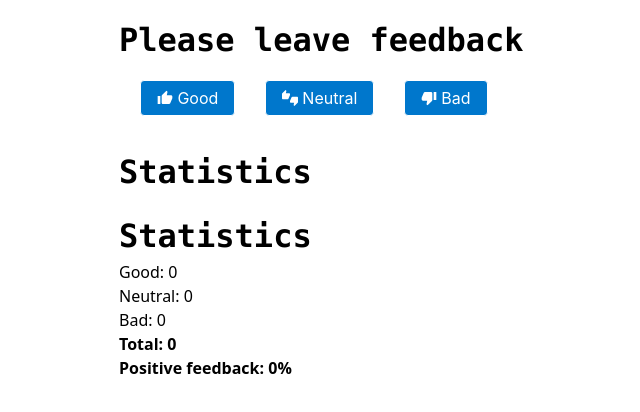
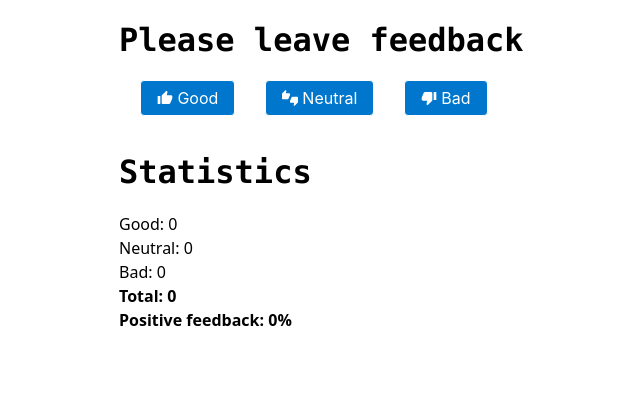
Before and after one commit to svmoskalyov/rhw-02-feedback, a React (Create React App) app: page / in a window 1280 px wide. Shown: the top 412 px of the page, without its empty margins (311-951 px from the left). Built offline with nearby package versions, Linux system fonts and the light colour scheme.

Commit message:
Update Statistics.jsx

```diff
--- a/src/components/Statistics/Statistics.jsx
+++ b/src/components/Statistics/Statistics.jsx
@@ -1,4 +1,4 @@
-import { Title, SubTitle, TotalTitle } from './Statistics.styled';
+import { SubTitle, TotalTitle } from './Statistics.styled';
 
 export const Statistics = ({
   good,
@@ -9,7 +9,6 @@ export const Statistics = ({
 }) => {
   return (
     <>
-      <Title>Statistics</Title>
       <SubTitle>Good: {good}</SubTitle>
       <SubTitle>Neutral: {neutral}</SubTitle>
       <SubTitle>Bad: {bad}</SubTitle>
```
